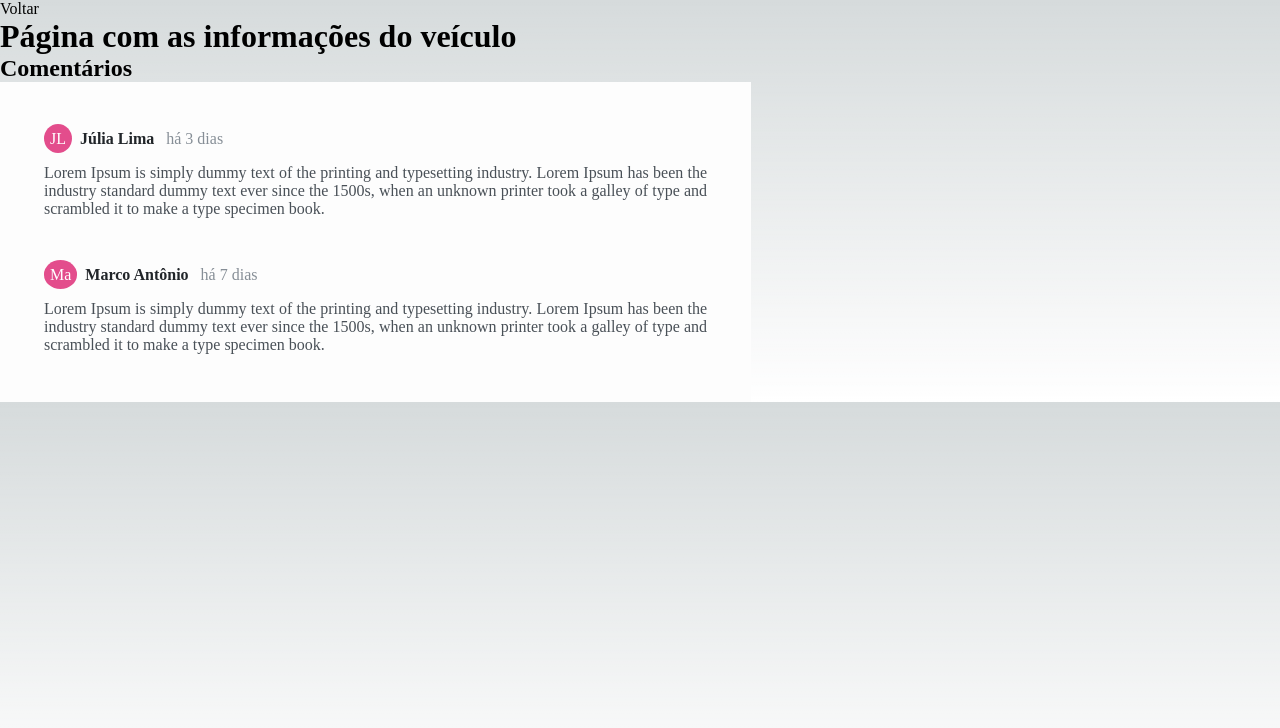
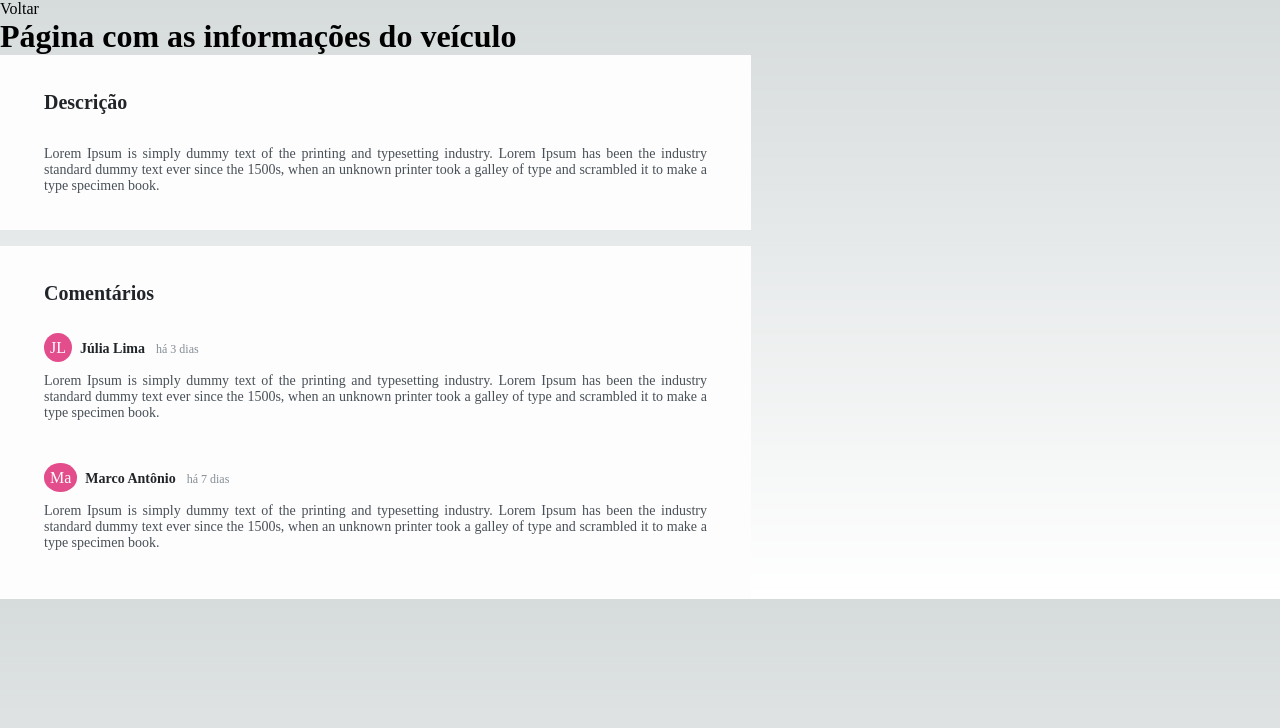
Before and after one commit to MotorsShop/motorshop, a Next.js app: page /vehicle/1 in a window 1280 px wide. Shown: the top 728 px of the page. Built offline with nearby package versions, Linux system fonts and the light colour scheme.

Commit message:
Criação de descrição e ajuste de comentarios

```diff
--- /dev/null
+++ b/src/components/contanerComment.tsx
@@ -0,0 +1,11 @@
+import Comment from "./Comment"
+import styles from "../styles/contanerComment.module.css"
+
+export default function ContanerComment() {
+    return (
+        <div className= {styles.contanerComment}>
+            <h2 className={styles.tituloComentario}>Comentários</h2>
+            <Comment/>
+        </div>
+    )
+}
--- /dev/null
+++ b/src/components/description.tsx
@@ -0,0 +1,16 @@
+import styles from "../styles/description.module.css"
+
+export default function Description () {
+    return (
+        <div className={styles.contanerDescription}>
+            <h2 className={styles.tituloDescription}>Descrição</h2>
+            <p className={styles.description}>
+                Lorem Ipsum is simply dummy text of the printing
+                and typesetting industry. Lorem Ipsum has been
+                the industry standard dummy text ever since the
+                1500s, when an unknown printer took a galley of type
+                 and scrambled it to make a type specimen book.
+            </p>
+        </div>
+    )
+}
--- a/src/pages/vehicle/[vehicleId].tsx
+++ b/src/pages/vehicle/[vehicleId].tsx
@@ -1,6 +1,8 @@
 import Link from 'next/link'
 import { useRouter } from 'next/router'
-import Comment from '@/components/Comment'
+import Description from '@/components/description'
+import ContanerComment from '@/components/ContanerComment'
+
 
 export default function Vehicle() {
     const router = useRouter()
@@ -10,8 +12,8 @@ export default function Vehicle() {
         <Link href={"/vehicle"}>Voltar</Link>
         <h1>Página com as informações do veículo</h1>
         <div>
-            <h2>Comentários</h2>
-            <Comment/>
+            <Description/>
+            <ContanerComment/>
         </div>
         </>
 
--- a/src/styles/comment.module.css
+++ b/src/styles/comment.module.css
@@ -2,10 +2,10 @@
 .comment_ul {
     display: flex;
     flex-direction: column;
-    background-color: #fdfdfd;
+
     width: 751px;
     color: #495057;
-    padding-top:24px;
+    padding-top:10px;
     padding-bottom: 24px;
     padding-left: 44px;
     padding-right: 44px;
@@ -37,15 +37,17 @@
     color:#212529;
     padding-left: 8px;
     padding-right: 8px;
+    font-size: 14px;
 }
 
 .ha_dias {
     color: #868e96;
+    font-size: 12px;
 }
 
 .comment {
     padding-top: 16px;
     color: #495057;
     text-align: justify;
-
+    font-size: 14px;
 }
--- /dev/null
+++ b/src/styles/contanerComment.module.css
@@ -0,0 +1,19 @@
+.contanerComment {
+    display: flex;
+    flex-direction: column;
+    background-color: #fdfdfd;
+    width: 751px;
+    color: #212529;
+   }
+@media (max-width: 750px) {
+    .contanerComment {
+        width: 100%
+}
+}
+
+.tituloComentario {
+    margin-top: 36px;
+    margin-left: 44px;
+    font-size: 20px;
+
+}
--- /dev/null
+++ b/src/styles/description.module.css
@@ -0,0 +1,31 @@
+.contanerDescription {
+        display: flex;
+        flex-direction: column;
+        background-color: #fdfdfd;
+        width: 751px;
+        color: #212529;
+        margin-bottom: 16px;
+    }
+
+    @media (max-width: 750px) {
+        .contanerDescription {
+            width: 100%
+        }
+    }
+
+    .tituloDescription {
+        margin-top: 36px;
+        margin-left: 44px;
+        font-size: 20px;
+    }
+
+    .description {
+        padding-top: 16px;
+        color: #495057;
+        text-align: justify;
+        font-size: 14px;
+        padding-top:32px;
+        padding-bottom: 36px;
+        padding-left: 44px;
+        padding-right: 44px;
+    }
```
